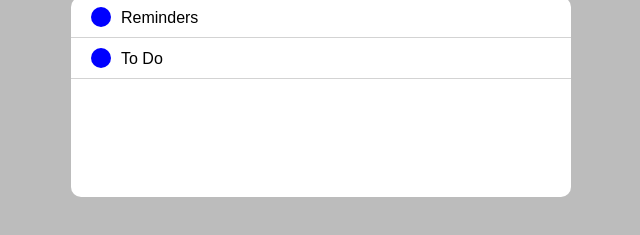
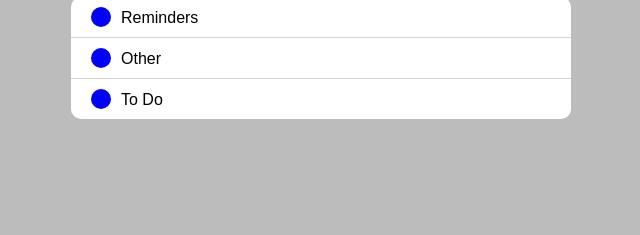
Before and after one commit to tman2747/todoList, a website built with webpack: page src/template.html in a window 1280 px wide. Shown: the part 61-296 px from the top of the page, without its empty margins (319-959 px from the left). Built offline with nearby package versions, Linux system fonts and the light colour scheme.

Commit message:
fix borders on cards bouncing because of no radius add first last to elements css

```diff
--- a/src/index.js
+++ b/src/index.js
@@ -14,7 +14,9 @@ const checkitem = todoItem("cool",null)
 const projectContainter = new project("My Lists")
 const firstProject = new project("Reminders")
 const secondProject = new project("To Do")
+const thirdProject = new project("Other")
 projectContainter.addItem(firstProject)
+projectContainter.addItem(thirdProject)
 projectContainter.addItem(secondProject)
 
 
--- a/src/styles.css
+++ b/src/styles.css
@@ -42,7 +42,6 @@ body {
 }
 
 .card-container{
-    height: 200px;
     background-color: white;
     border-radius: 10px;
 
@@ -68,3 +67,14 @@ body {
 .card:hover, .add:hover{
     background-color: rgb(213, 213, 213);
 }
+
+#first{
+    border-top-left-radius: 10px;
+    border-top-right-radius: 10px;
+
+}
+#last{
+    border-bottom-left-radius: 10px;
+    border-bottom-right-radius: 10px;
+    border: none;
+}
--- a/src/windowManager.js
+++ b/src/windowManager.js
@@ -24,31 +24,42 @@ export function createrProjectWindow(Project)
     const cardContainer = document.createElement("div")
     cardContainer.classList.add("card-container")
 
-    console.log(Project.getProjectList())
-    Project.getProjectList().forEach(element => {
+        for (let i = 0; i < Project.getProjectList().length; i++)
+            {
+                console.log(i)
                 const card = document.createElement("div")
                 card.classList.add("card")
-
+                if (i == 0 && i == Project.getProjectList().length)
+                {
+                    card.id = "first"
+                    card.id = "last"
+                }
+                else if (i == 0)
+                {
+                    card.id = "first"
+                }
+                else if (i == Project.getProjectList().length -1)
+                {
+                    card.id = "last"
+                }
                 const circle = document.createElement("div")
                 circle.classList.add("circle")
                 card.appendChild(circle)
 
                 const cardText = document.createElement("div")
                 cardText.classList.add("card-text")
-        cardText.innerHTML = element.getProjectName()
+                cardText.innerHTML = Project.getProjectList()[i].getProjectName()
 
                 card.appendChild(cardText)
                 cardContainer.appendChild(card)
-    });
+            }
 
     content.appendChild(header)
     content.appendChild(cardContainer)
 
 }
-            /*<div class="card">
-                <div class="circle"></div>
-                reminders
-            </div>*/
+
+
 export function updateWindow(list)
 {
 
```
Lines whose indentation alone changed are shown as unchanged.
